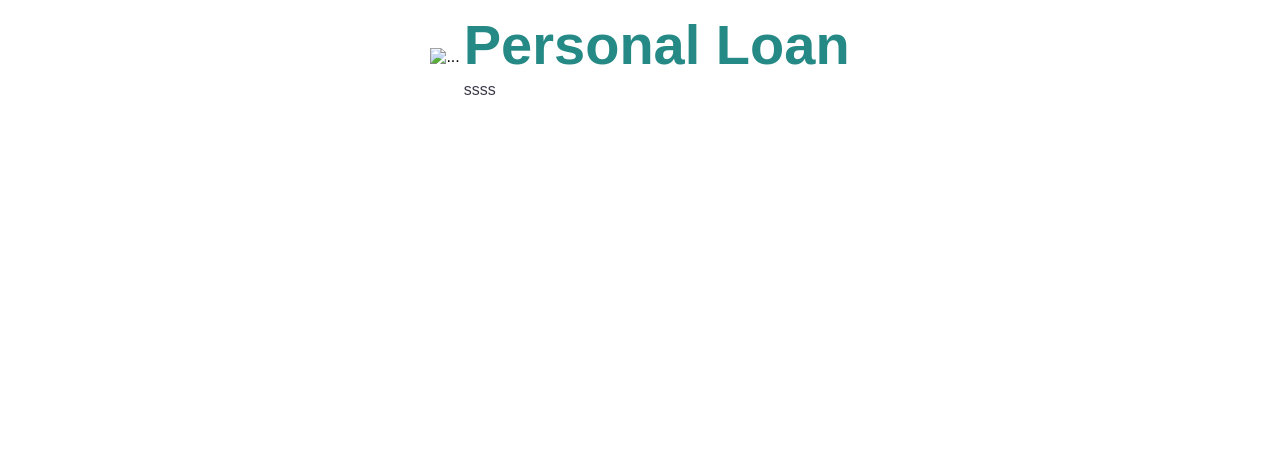
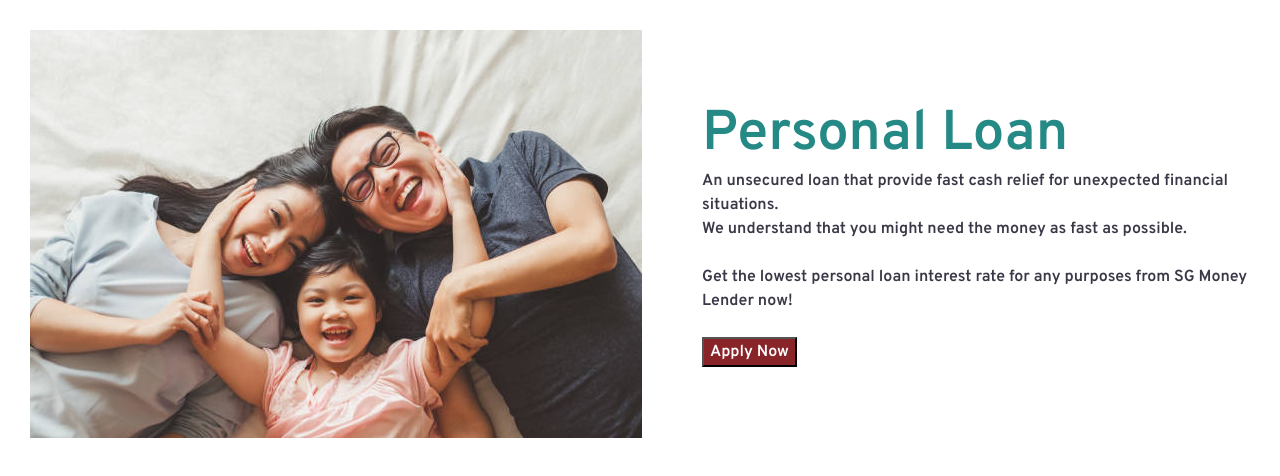
Before and after one commit to cs2024-project/web-dev-project, a website: page personalLoan.html in a window 1280 px wide. Drawn offline with nearby package versions, Linux system fonts and the light colour scheme.

Commit message:
Added Personal and business loan

```diff
--- a/css/style.css
+++ b/css/style.css
@@ -1,5 +1,5 @@
 body {
-    font-family: 'Dosis', sans-serif;
+    font-family: 'Overpass', sans-serif;
 }
 
 .navbar {
@@ -38,6 +38,7 @@ body {
     font-weight: 300;
     line-height: 24px;
     color: #3b3747;
+    padding: auto;
 }
 
 .navBtn {
@@ -56,3 +57,13 @@ body {
     margin-left: auto;
     margin-right: auto;
 }
+
+th,
+td {
+    padding: 30px;
+}
+
+.btnPrimary {
+    background-color: #892529;
+    color: #ffffff;
+}
--- a/personalLoan.html
+++ b/personalLoan.html
@@ -1,5 +1,11 @@
 <!DOCTYPE html>
 <html lang="en">
+<link rel="preconnect" href="https://fonts.googleapis.com">
+<link rel="preconnect" href="https://fonts.gstatic.com" crossorigin>
+<link rel="preconnect" href="https://fonts.googleapis.com">
+<link rel="preconnect" href="https://fonts.gstatic.com" crossorigin>
+<link href="https://fonts.googleapis.com/css2?family=Overpass:wght@600&display=swap" rel="stylesheet">
+<link rel="stylesheet" href="https://maxcdn.bootstrapcdn.com/bootstrap/3.4.1/css/bootstrap.min.css">
 
 <head>
     <meta charset="utf-8">
@@ -13,16 +19,22 @@
 <body>
     <table class="center">
         <td>
-            <img src="C:\Users\james\Desktop\TEST\web-dev-project\Image\homeImg.jpg" alt="...">
+            <img src="./Image/homeImg.jpg" alt="...">
         </td>
-        <td class="Header1" , padding-left="100px">
+        <td class="Header1">
             Personal Loan
             <div class="para">
-                ssss
+                An unsecured loan that provide fast cash relief for unexpected financial situations.
+                <br>We understand that you might need the money as fast as possible.
+                <br>
+                <br>
+                Get the lowest personal loan interest rate for any purposes from SG Money Lender now!
+                <br>
+                <br>
+                <button type="button" class="btnPrimary">Apply Now</button>
             </div>
         </td>
     </table>
-
 </body>
 
 </html>
```
Also changed, not shown: businessLoan.html (added, +34 -0 lines), Image/business.jpg (added), Image/homeImg.jpg (added).
